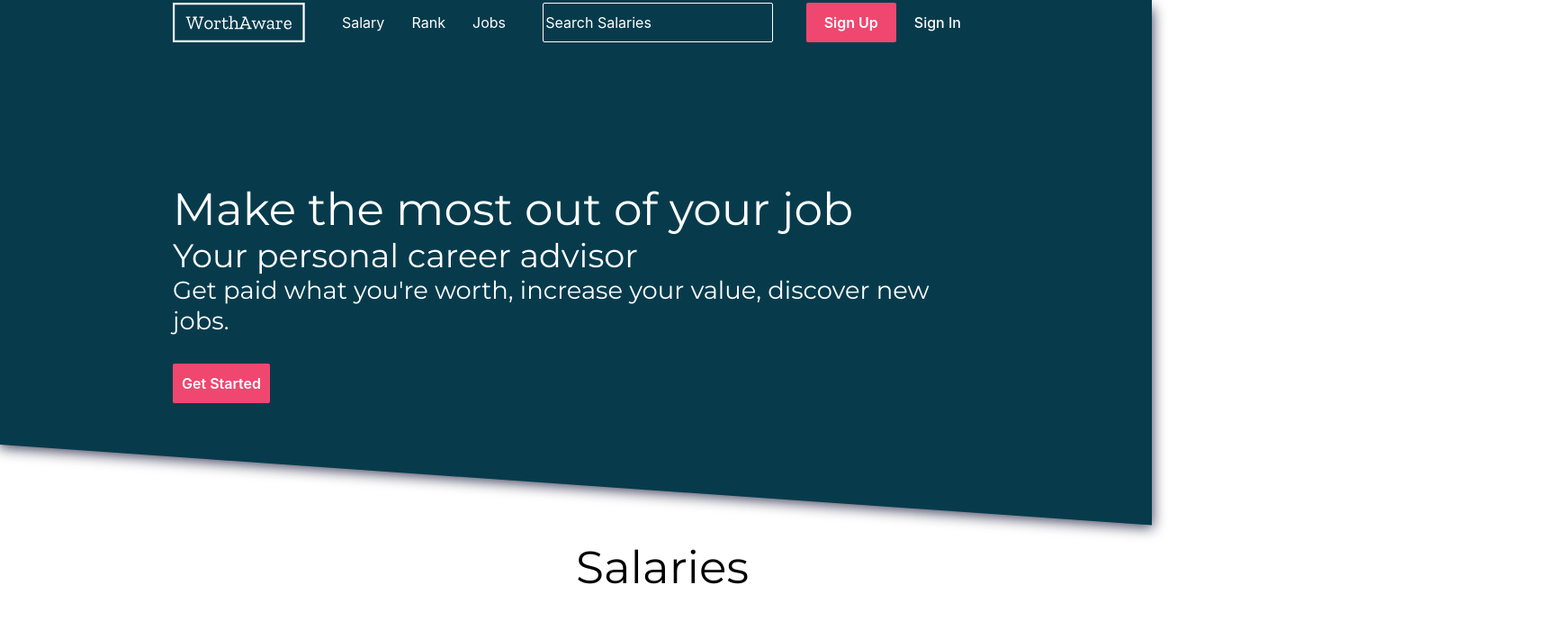
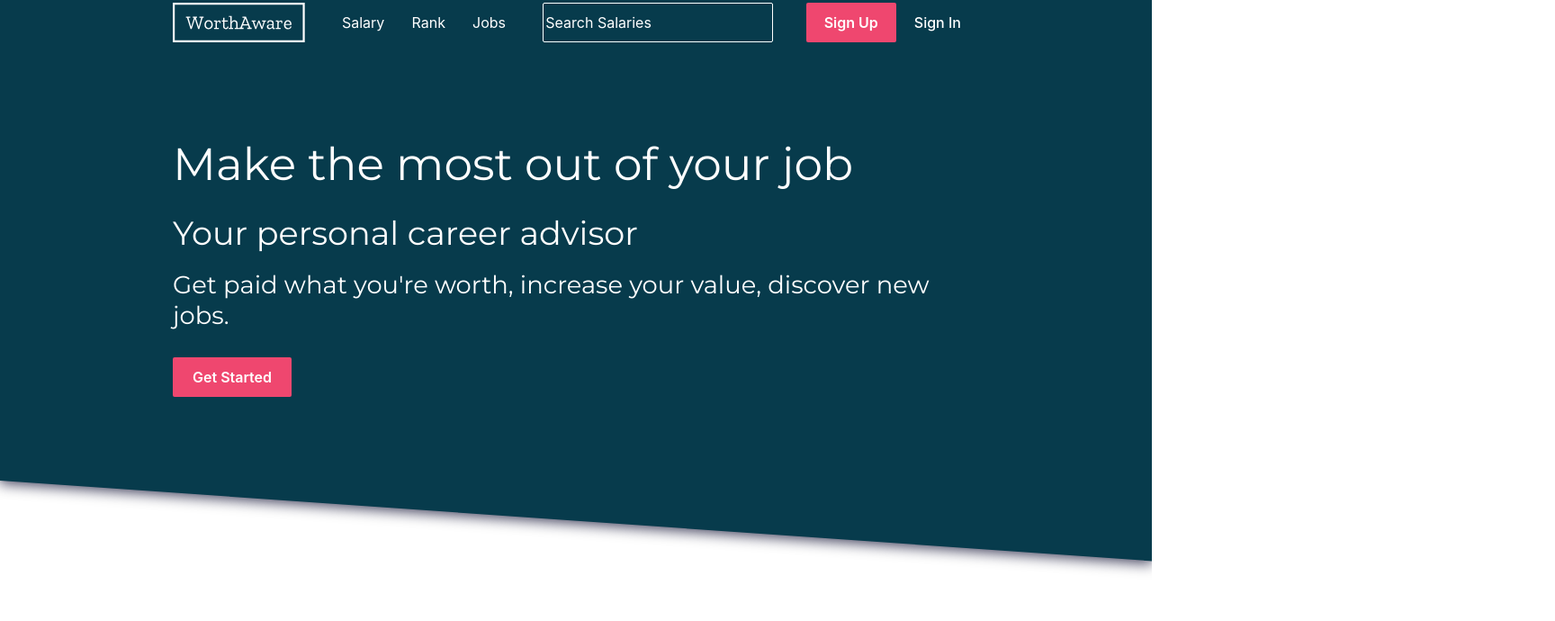
Before and after one commit to pay-lens/web, a Next.js app: page / in a window 1280 px wide. Shown: the top 690 px of the page at 90% size, 1728 px wide, since content can reach past the window. Built offline with nearby package versions, Linux system fonts and the light colour scheme.

Commit message:
add styled :after for Landing

```diff
--- a/src/components/Button/Button.js
+++ b/src/components/Button/Button.js
@@ -8,7 +8,7 @@ const ButtonBase = styled.button`
   border-radius: 2px;
   font-weight: 500;
   height: ${pxToEm(44)};
-  padding: 0 ${pxToEm(10)};
+  padding: 0 ${pxToEm(22)};
 `;
 
 const PrimaryButton = styled(ButtonBase)`
--- a/src/pages/Landing/Landing.js
+++ b/src/pages/Landing/Landing.js
@@ -21,30 +21,63 @@ import colors from '../../styles/colorPalette';
 
 const Landing = styled.main`
   section {
-    padding: 0 15vw ${pxToEm(150)};
+    padding: ${pxToEm(100)} 15vw ${pxToEm(100)};
 
     :first-child {
-      padding-top: ${pxToEm(150)};
+      color: ${colors.text.white.hex};
+      padding-top: ${pxToEm(100)};
+      padding-bottom: ${pxToEm(150)};
       position: relative;
-      color: ${colors.text.white.hex};
+
+      h1,
+      h2 {
+        margin-bottom: 0.5em;
+      }
 
       ::after {
-        width: 100vw;
-        height: 105%;
+        background: ${colors.midnightGreenEagle.hex};
+        box-shadow: 0 2px 15px 1px rgba(${colors.black.rgb}, 0.75);
+        content: "";
+        height: 115%;
+        left: 0;
         position: absolute;
         top: 0;
-        left: 0;
-        background: ${colors.midnightGreenEagle.hex};
-        content: "";
-        z-index: -1;
         transform-origin: center;
         transform: skewY(4deg) translateY(-15%);
+        width: 100vw;
+        z-index: -1;
+      }
+
+      svg * {
+        fill: ${colors.text.white.hex};
+      }
+    }
+
+    :nth-child(4) {
+      color: ${colors.text.white.hex};
+      position: relative;
+
+      ::after {
+        background: ${colors.blueNcs.hex};
         box-shadow: 0 2px 15px 1px rgba(${colors.black.rgb}, 0.75);
+        content: "";
+        height: 200%;
+        left: 0;
+        position: absolute;
+        bottom: -16%;
+        transform-origin: center;
+        transform: skewX(-66deg) translate(34vw, -8%);
+        width: 130vw;
+        z-index: -1;
+      }
+
+      svg * {
+        fill: ${colors.text.white.hex};
       }
     }
 
     :nth-child(even):not(:last-child) {
-      transform: translateX(35vw);
+      padding-left: 50vw;
     }
 
     > header {
--- a/src/styles/base.css
+++ b/src/styles/base.css
@@ -1,3 +1,9 @@
+html,
+body {
+  overflow-x: hidden;
+  width: 100vw;
+}
+
 body {
   margin: 0;
   font-family: -apple-system, BlinkMacSystemFont, 'Segoe UI', 'Roboto', 'Oxygen',
```
